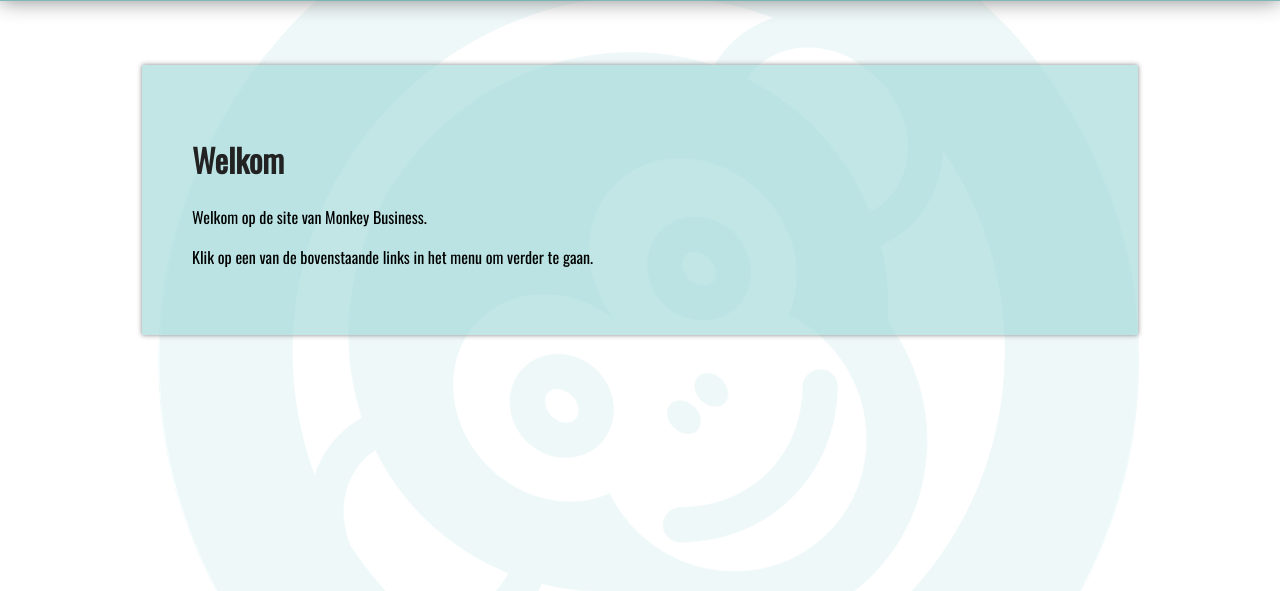
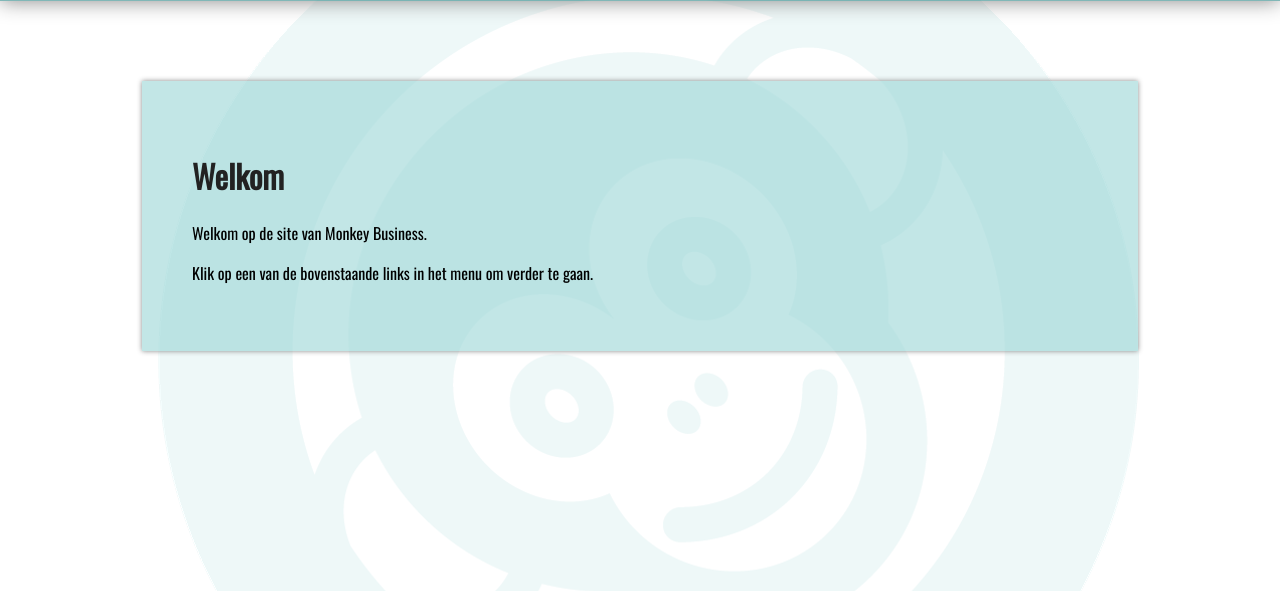
Before and after one commit to MilanMeuleman/WebAdvancedMB, a PHP site: page /WP3/index.html in a window 1280 px wide. Shown: the part 175-766 px from the top of the page. Run offline with PHP 8.4, Linux system fonts and the light colour scheme; some libraries are stand-ins or nearby versions.

Commit message:
Aanpassing aan stijl content
Verbeterd voor grote beeldverhoudingen

```diff
--- a/Project_api/Project_api/WP3/style.css
+++ b/Project_api/Project_api/WP3/style.css
@@ -249,7 +249,7 @@
 }
 
 #firstContent {
-    margin: 240px auto 20px auto;
+    margin: 20% auto 20px auto;
 }
 
 /*Event opvragen */
```
